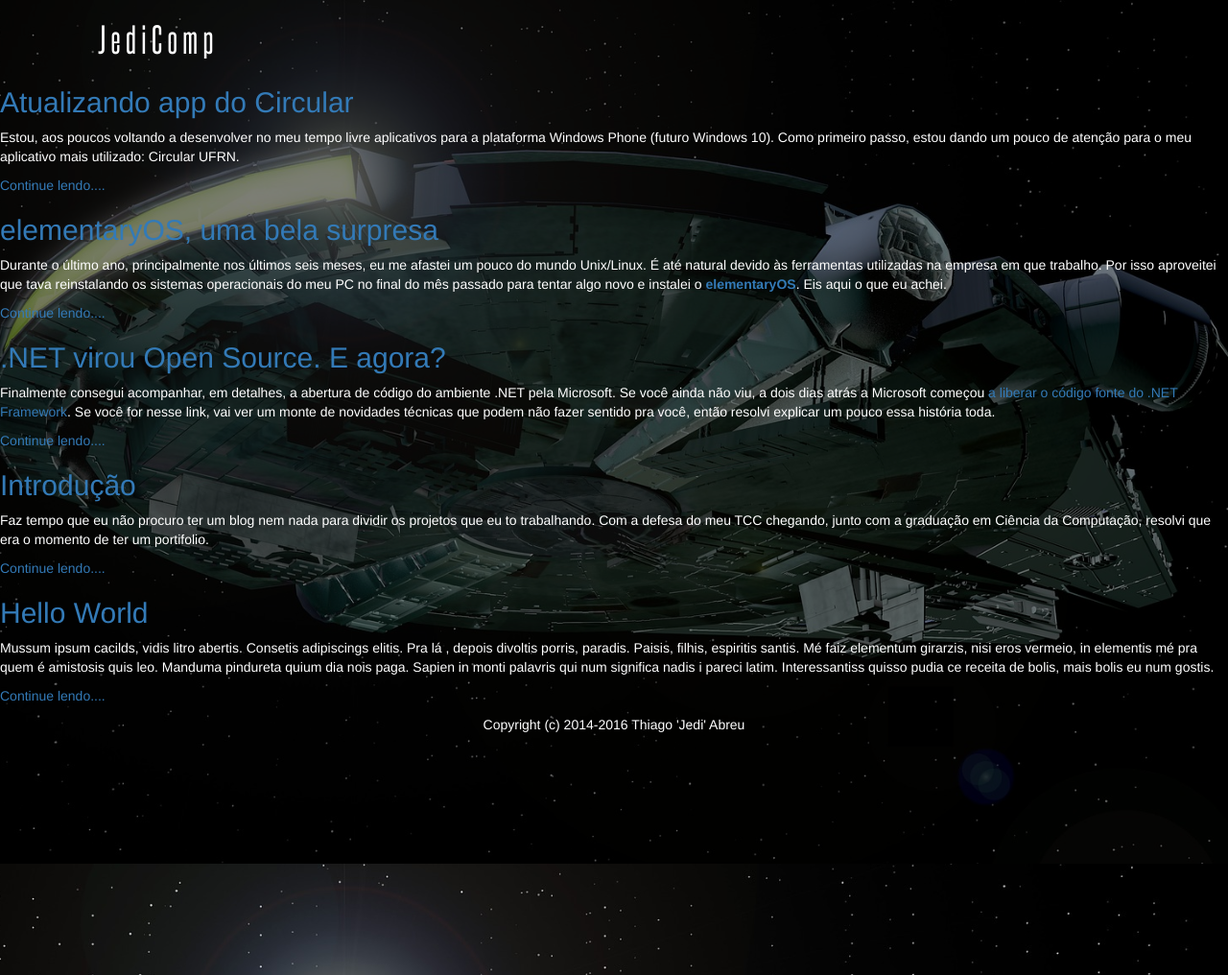
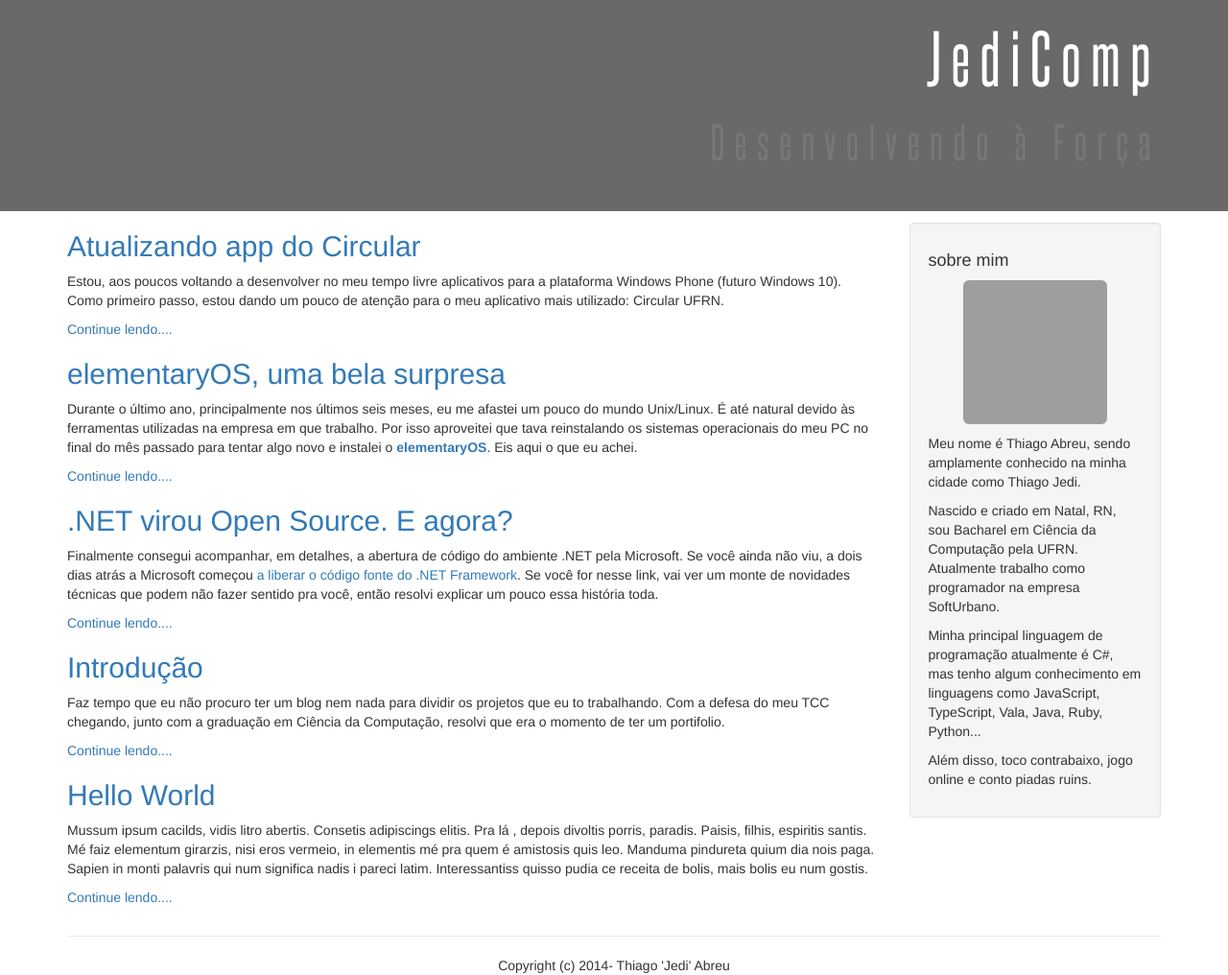
Before and after one commit to thiagojedi/thiagojedi.github.io, a Jekyll site: the page built from blog/index.html, in a window 1280 px wide. Shown: the whole page at 96% size. Built offline with Jekyll 4.4.1, drawn with Linux system fonts in a browser that asks for light colours; the list of posts is cut into pages by our own code; grey boxes are pictures that could not be loaded.

Commit message:
Nova página inicial

```diff
--- a/_layouts/default.html
+++ b/_layouts/default.html
@@ -7,38 +7,64 @@
 	<title>{% include var_titulo.html %}</title>
 
 	<meta http-equiv="Content-Type" content="text/html; charset=UTF-8" />
-	<meta name="viewport" content="width=device-width, user-scalable=no">
-
-	<!-- Latest compiled and minified CSS -->
-	<link rel="stylesheet" href="/css/bootstrap.min.css">
+	<meta name="viewport" content="width=device-width, initial-scale=1">
+	<meta name="title" content="{{ page.title }}">
+	<meta name="copyright" content="Copyright (C) Thiago 'Jedi' Abreu">
 
 	<script src="https://ajax.googleapis.com/ajax/libs/jquery/1.12.4/jquery.min.js"></script>
 
-	<!-- Latest compiled and minified JavaScript -->
-	<script src="/js/bootstrap.min.js"></script>
+	<!-- Latest compiled and minified CSS -->
+	<link rel="stylesheet" href="https://maxcdn.bootstrapcdn.com/bootstrap/3.3.7/css/bootstrap.min.css" integrity="sha384-BVYiiSIFeK1dGmJRAkycuHAHRg32OmUcww7on3RYdg4Va+PmSTsz/K68vbdEjh4u"
+		crossorigin="anonymous">
 
 	<link rel="stylesheet" type="text/css" href="/css/estilo.css" />
 </head>
 
 <body>
-	<div>
-		<header>
-			<div class="container">
-				<div class="col-sm-2 text-center">
-					<h1 class="jedicomp">{% include var_titulo.html %}</h1>
+	<header>
+		<div class="container text-right">
+			<h1 class="jedicomp">
+				{% include var_titulo.html %}
+				<br>
+				<small>Desenvolvendo à Força</small>
+			</h1>
+		</div>
+	</header>
+	<div class="container">
+		<div class="row">
+			<main class="col-sm-9">
+				{{content}}
+			</main>
+			<aside class="col-sm-3" style="margin-top: 12px;">
+				<div class="well">
+					<h4>sobre mim</h4>
+					<p>
+						<img src="https://github.com/thiagoabreu.png" alt="Thiago Abreu" class="img-responsive img-rounded center-block" id="profile-pic"
+						/>
+					</p>
+					<p>
+						Meu nome é Thiago Abreu, sendo amplamente conhecido na minha cidade como Thiago Jedi.
+					</p>
+					<span class="hidden-xs">
+					<p>
+					Nascido e criado em Natal, RN, sou Bacharel em Ciência da Computação pela UFRN. Atualmente trabalho como programador na empresa
+					SoftUrbano.
+				</p>
+				<p>
+					Minha principal linguagem de programação atualmente é C#, mas tenho algum conhecimento em linguagens como JavaScript, TypeScript,
+					Vala, Java, Ruby, Python...
+				</p>
+				<p>
+					Além disso, toco contrabaixo, jogo online e conto piadas ruins.
+				</p>
+				</span>
 				</div>
-				<div class="col-sm-10 text-right">
-					<span class="glyphicon glyphicon-github"></span>
-				</div>
-			</div>
-		</header>
-		<main>
-			{{content}}
-		</main>
-		<footer class="text-center">
-			Copyright (c) 2014-2016 Thiago 'Jedi' Abreu
-		</footer>
+			</aside>
+		</div>
 	</div>
+	<footer class="text-center container">
+		<hr/> Copyright (c) 2014-{{ page.date | date: "%Y" }} Thiago 'Jedi' Abreu
+	</footer>
 </body>
 
 </html>
--- a/css/estilo.css
+++ b/css/estilo.css
@@ -3,39 +3,19 @@
     src: url(/fonts/steelfish_rg.ttf);
 }
 
-body {
-    color: white;
-    background-image: url(/images/millenium-falcon.jpg);
-    background-position: center center;
-    background-size: cover;
+h1.jedicomp {
+    font-family: Steelfish;
+    letter-spacing: 0.15em;
+    font-size: 5em;
+    vertical-align: bottom;
 }
 
-.jedicomp {
-    font-family: Steelfish;
-    letter-spacing: 0.15em;
-}
-
-body > div {
-    min-height: 100vh;
-    background-color: rgba(0, 0, 0, 0.5);
-}
-
-nav {
-    color: initial;
-}
-
-ul.nav {
-    margin-top: 24px;
+header {
+    height: 220px;
+    background-color: dimgray;
+    color: white;
 }
 
 img#profile-pic {
-    max-height: 140px;
+    max-height: 150px;
 }
-
-section {
-    color: initial;
-}
-
-.panel {
-    border: none !important;
-}
```
Also changed, not shown: index.html (+20 -18 lines).
